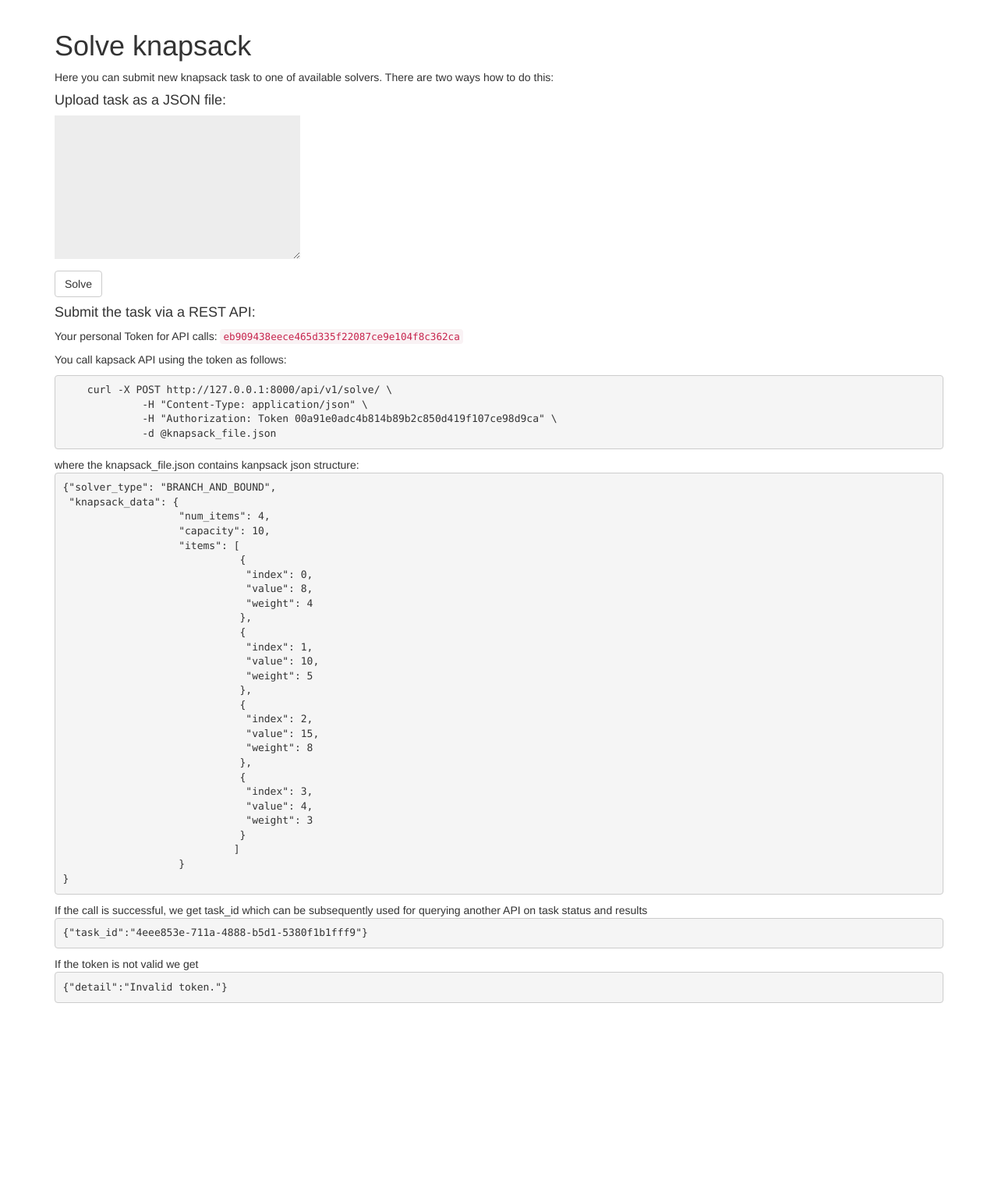
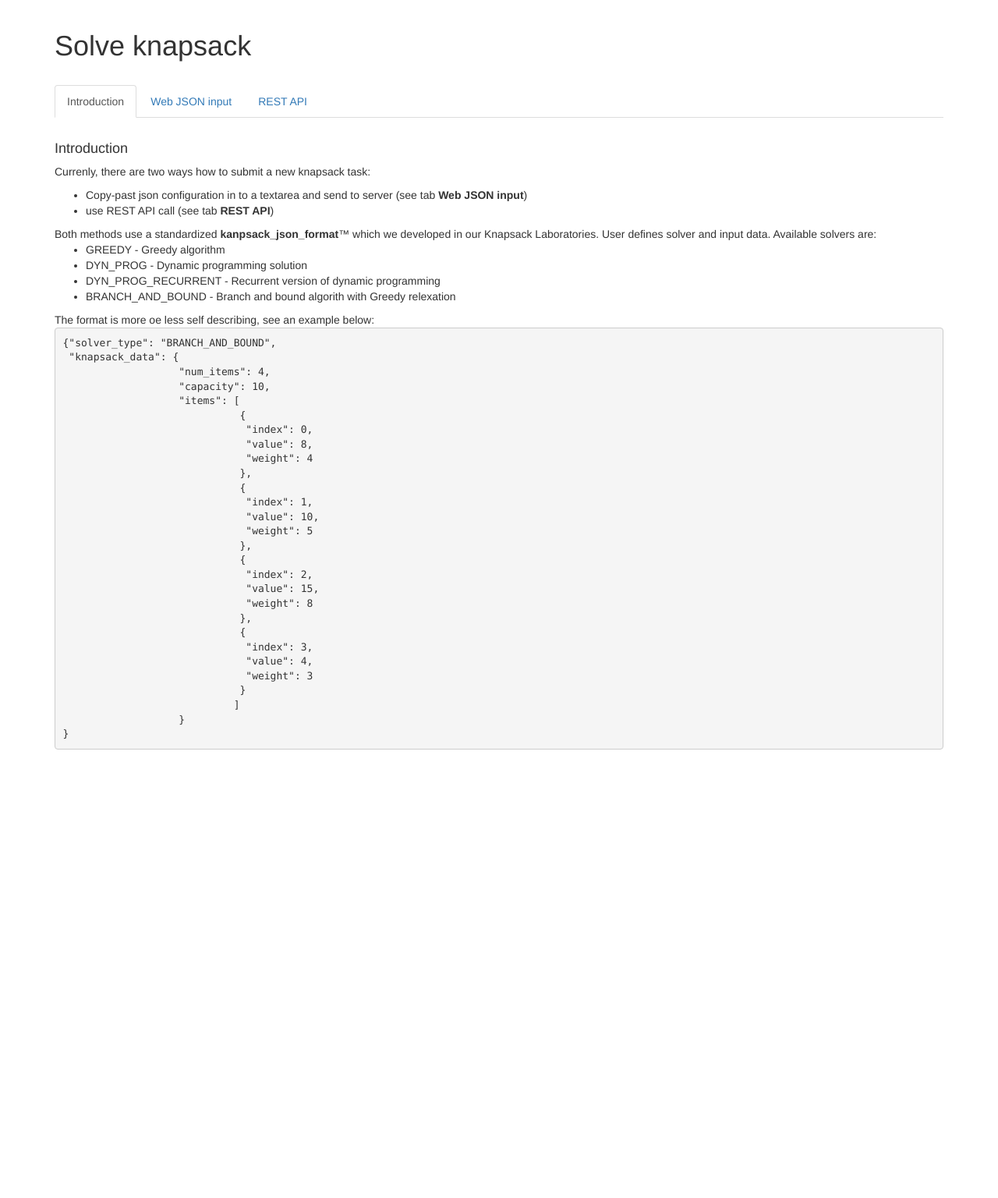
Before and after one commit to hofmanradek/kaas, a Django app: page /solve/ in a window 1280 px wide. Shown: the part 51-1587 px from the top of the page at 78% size. Run offline with Django 3.2, Linux system fonts and the light colour scheme; the visitor is signed in with stand-in values (Sample User, id 1); data comes from the database, SQL or seed files in the repository; parts of the project's set-up code (start-up, migrations or seed data) failed here and were passed over; some libraries are stand-ins or nearby versions.

Commit message:
improved error messages, sane behaviour of tabs when validation errors, small tweaks, description of API part inside web app

```diff
--- a/knapsack/kaas/static/kaas/css/my.css
+++ b/knapsack/kaas/static/kaas/css/my.css
@@ -8,3 +8,8 @@ input, textarea {
     padding:6px 10px;
     font-size:12px;
 }
+
+.solvesucerr {
+    padding: 5px;
+    margin-bottom: 10px;
+}
--- a/knapsack/kaas/templates/kaas/index.html
+++ b/knapsack/kaas/templates/kaas/index.html
@@ -4,7 +4,7 @@
     <!-- Main component for a primary marketing message or call to action -->
     <div class="jumbotron">
         <h1>Knapsack as a Service</h1>
-        <p>The best on-line <a href="https://en.wikipedia.org/wiki/Knapsack_problem">Knapsack problem</a> service on the market.</p>
+        <p>The best on-line <a href="https://en.wikipedia.org/wiki/Knapsack_problem" target="_blank">Knapsack problem</a> service on the market.</p>
         {% if not request.user.is_authenticated %}
         <p>
             <a class="btn btn-lg btn-info" href="register/" role="button">Sign up today</a>
--- a/knapsack/kaas/templates/kaas/solve.html
+++ b/knapsack/kaas/templates/kaas/solve.html
@@ -3,41 +3,35 @@
 {% block content %}
 
 <h1>Solve knapsack</h1>
-<p>Here you can submit new knapsack task to one of available solvers. There are two ways how to do this:</p>
+<br/>
+<div class="row">
+    <div class="col-md-12">
+    <!-- Nav tabs -->
+    <ul class="nav nav-tabs" role="tablist">
+        <li role="presentation" class="{{active1}}" class="active"><a href="#howto" aria-controls="howto" role="tab" data-toggle="tab">Introduction</a></li>
+        <li role="presentation" class="{{active2}}"><a href="#json" aria-controls="json" role="tab" data-toggle="tab">Web JSON input</a></li>
+        <li role="presentation" class="{{active3}}"><a href="#rest" aria-controls="rest" role="tab" data-toggle="tab">REST API</a></li>
+    </ul>
 
-
-<h4>Upload task as a JSON file:</h4>
-<p>
-    {{ solve_message }}
-</p>
-<form action="." method="post" enctype="multipart/form-data">
-    {%for field in solve_form %}
-    <div class="control-group {%if field.errors %}bg-danger{%endif%}">
-        {{ field.errors }}
-    </div>
-    {{ field }}
-    {% endfor %}
-
-
-
-    {% csrf_token %}
-    <p><input type="submit" class="btn btn-default" value="Solve"></p>
-</form>
-
-
-<h4>Submit the task via a REST API:</h4>
-<p>
-    Your personal Token for API calls: <code>{{token}}</code>
-</p>
-<p>
-You call kapsack API using the token as follows:
-<pre>
-    curl -X POST http://127.0.0.1:8000/api/v1/solve/ \
-             -H "Content-Type: application/json" \
-             -H "Authorization: Token 00a91e0adc4b814b89b2c850d419f107ce98d9ca" \
-             -d @knapsack_file.json
-</pre>
-where the knapsack_file.json contains kanpsack json structure:
+    <!-- Tab panes -->
+    <div class="tab-content">
+        <div role="tabpanel" class="tab-pane {{activec1}}" id="howto">
+            <br/>
+            <h4>Introduction</h4>
+            <p>Currenly, there are two ways how to submit a new knapsack task:
+            <ul>
+                <li>Copy-past json configuration in to a textarea and send to server (see tab <b>Web JSON input</b>)</li>
+                <li>use REST API call (see tab <b>REST API</b>)</li>
+            </ul>
+            Both methods use a standardized <b>kanpsack_json_format</b>&trade; which we developed in our Knapsack Laboratories.
+            User defines solver and input data. Available solvers are:
+            <ul>
+                <li>GREEDY - Greedy algorithm</li>
+                <li>DYN_PROG - Dynamic programming solution</li>
+                <li>DYN_PROG_RECURRENT - Recurrent version of dynamic programming</li>
+                <li>BRANCH_AND_BOUND - Branch and bound algorith with Greedy relexation</li>
+            </ul>
+            The format is more oe less self describing, see an example below:
 <pre>
 {"solver_type": "BRANCH_AND_BOUND",
  "knapsack_data": {
@@ -68,9 +62,108 @@ where the knapsack_file.json contains kanpsack json structure:
                    }
 }
 </pre>
-If the call is successful, we get task_id which can be subsequently used for querying another API on task status and results
-<pre>{"task_id":"4eee853e-711a-4888-b5d1-5380f1b1fff9"}</pre>
-If the token is not valid we get
-<pre>{"detail":"Invalid token."}</pre>
-</p>
+            </p>
+        </div>
+        <div role="tabpanel" class="tab-pane {{activec2}}" id="json">
+            <br/>
+            <h4>Upload task as a JSON file</h4>
+            <p>
+                Copy paste jsou configuration JSON and press <b>Solve</b> button. Don't worry about typos -- your configurations are thoroughly validated before real submission to solvers:) For the beginning you can copy-paste sample <b>kanpsack_json_format</b>&trade; from the first tab.
+            </p>
+            <p class="{%if solve_message %}bg-success solvesucerr{%endif%}"">
+                {{ solve_message }}
+            </p>
+            <form action="." method="post" enctype="multipart/form-data">
+                {%for field in solve_form %}
+                <div class="{%if field.errors %}bg-danger solvesucerr{%endif%}">
+                    {{ field.errors }}
+                </div>
+                {{ field }}
+                {% endfor %}
+                {% csrf_token %}
+                <p><input type="submit" class="btn btn-default" value="Solve"></p>
+            </form>
+        </div>
+        <div role="tabpanel" class="tab-pane {{activec3}}" id="rest">
+            <br/>
+            <h4>Submit the task via a REST API</h4>
+            <p>
+                Knapsack REST API is protected using token authorization mechanism. To be able to use it you must include a token
+                into header of all API calls, see example below.
+            </p>
+            <p>
+                Your personal Token for API calls: <code>{{token}}</code>
+            </p>
+            <p>
+                Tasks in <b>kanpsack_json_format</b>&trade; can be submitted via API endpoint <tt>/api/v1/solve/</tt>. Example of calling this API using <a href="https://curl.haxx.se/" target="_blank"><tt>curl</tt></a> follows:
+<pre>
+curl -X POST http://127.0.0.1:8000/api/v1/solve/ \
+         -H "Content-Type: application/json" \
+         -H "Authorization: Token 00a91e0adc4b814b89b2c850d419f107ce98d9ca" \
+         -d @knapsack_file.json
+</pre>
+            <p>
+            The <b>kanpsack_json_format</b>&trade; definition of the task is stored in <tt>knapsack_file.json</tt> file.
+            </p>
+            <p>
+            If the call is successful, we get <tt>task_id</tt> which can be subsequently used for querying another API on task status and results:
+            </p>
+            <pre>{"task_id":"4eee853e-711a-4888-b5d1-5380f1b1fff9"}</pre>
+            <p>
+            If the token is not valid we get
+            </p>
+            <pre>{"detail":"Invalid token."}</pre>
+            </p>
+            <p>
+            Even tasks sent via REST API can be monitored using <a href="/dashboard/">Dashboard</a>.
+            </p>
+            <p>
+            There is also an API endpoint <tt>/api/v1/task/[task_id]/</tt> which gives us information on the task given its id:
+            </p>
+            <pre>
+curl -X GET http://127.0.0.1:8000/api/v1/task/4eee853e-711a-4888-b5d1-5380f1b1fff9/ \
+     -H "Authorization: Token 00a91e0adc4b814b89b2c850d419f107ce98d9ca"
+</pre>
+            <p>
+                What we get is a JSON structure describing content of optimal set of items, its total value and weight:
+
+            </p>
+            <pre>
+{
+    "task_id": "4eee853e-711a-4888-b5d1-5380f1b1fff9",
+    "status": "SUCCESS",
+    "result": [
+        18,
+        9,
+        {
+            "items": [
+                {
+                    "value": 8,
+                    "weight": 4,
+                    "index": 0,
+                    "name": ""
+                },
+                {
+                    "value": 10,
+                    "weight": 5,
+                    "index": 1,
+                    "name": ""
+                }
+            ]
+        }
+    ]
+}</pre>
+        </div>
+    </div>
+    </div>
+</div>
+
+
+
+
+
+
+
+
+
 {% endblock %}
--- a/knapsack/kaas/views.py
+++ b/knapsack/kaas/views.py
@@ -50,13 +50,29 @@ def solve(request):
         form = KnapsakTextArea(request.POST)
         if form.is_valid():
             task_driver(json.loads(form.cleaned_data['knapsack_json']), request.user)
-            return HttpResponseRedirect('/dashboard/')
+            #return HttpResponseRedirect('/dashboard/')
+            data = {'token': token[0],
+                    'section': 'solve',
+                    'solve_form': form,
+                    'solve_message': "Task has been submitted! You can chech its progress and results on the Dashboard",
+                    'active2': "active",
+                    'activec2': "active"}
+            return render(request, 'kaas/solve.html', data)
+        else:
+            data = {'token': token[0],
+                    'section': 'solve',
+                    'solve_form': form,
+                    'active2': "active",
+                    'activec2': "active"}
+            return render(request, 'kaas/solve.html', data)
     else:
         form = KnapsakTextArea()
 
     data = {'token': token[0],
             'section': 'solve',
-            'solve_form': form}
+            'solve_form': form,
+            'active1': "active",
+            'activec1': "active"}
     return render(request, 'kaas/solve.html', data)
 
 
```
